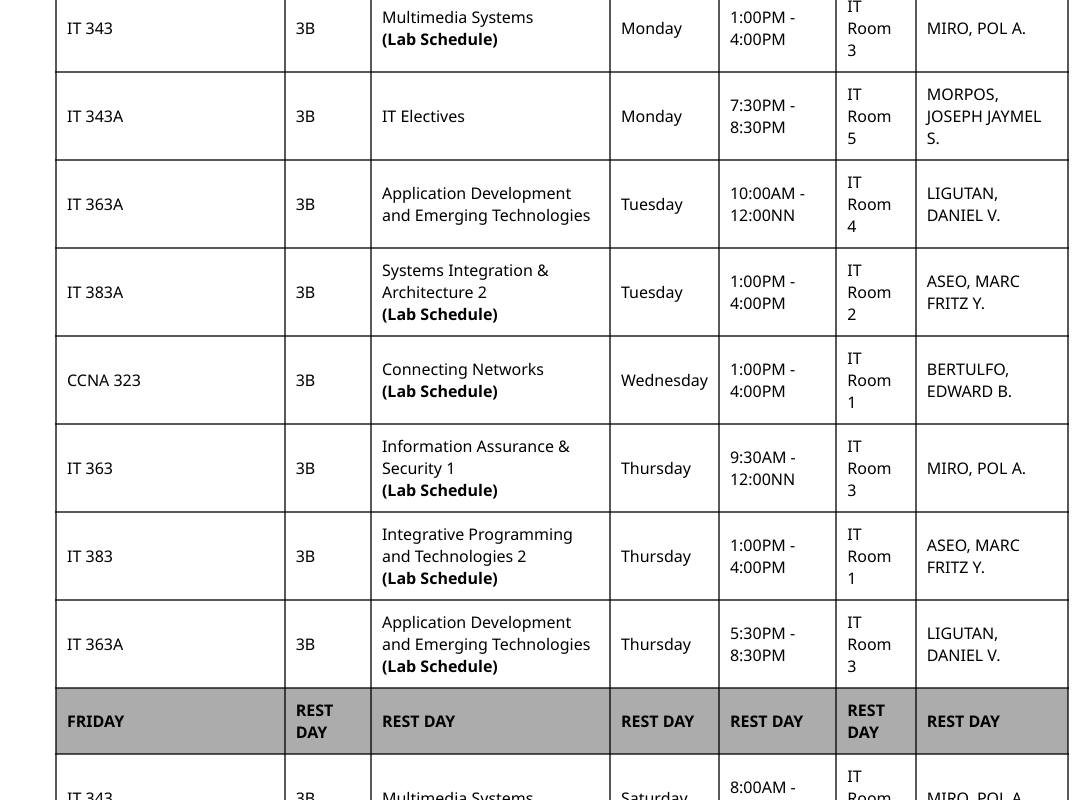
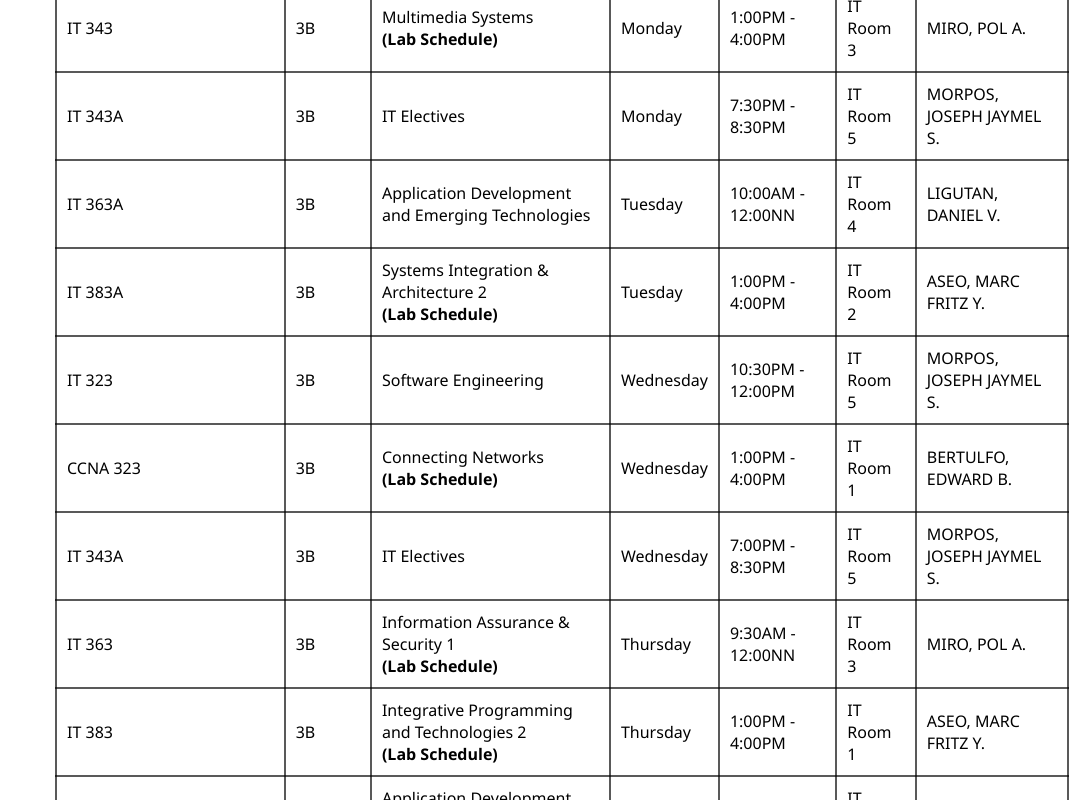
Before and after one commit to FoowsIsBack/Class_schedule3B, a React (Vite) app: page / in a window 1280 px wide. Shown: the part 488-1288 px from the top of the page, without its empty margins (203-1280 px from the left). Built offline with nearby package versions, Linux system fonts and the light colour scheme.

Commit message:
Refactor Schedule component structure

```diff
--- a/src/Schedule.jsx
+++ b/src/Schedule.jsx
@@ -96,6 +96,16 @@ function Schedule() {
           </tr>
 
           <tr className="klase">
+            <td>IT 323</td>
+            <td>3B</td>
+            <td>Software Engineering</td>
+            <td>Wednesday</td>
+            <td>10:30PM - 12:00PM</td>
+            <td>IT Room 5</td>
+            <td>MORPOS, JOSEPH JAYMEL S.</td>
+          </tr>
+
+          <tr className="klase">
             <td>CCNA 323</td>
             <td>3B</td>
             <td>Connecting Networks <br /> <strong>(Lab Schedule)</strong></td>
@@ -103,6 +113,16 @@ function Schedule() {
             <td>1:00PM - 4:00PM</td>
             <td>IT Room 1</td>
             <td>BERTULFO, EDWARD B.</td>
+          </tr>
+
+          <tr className="klase">
+            <td>IT 343A</td>
+            <td>3B</td>
+            <td>IT Electives</td>
+            <td>Wednesday</td>
+            <td>7:00PM - 8:30PM</td>
+            <td>IT Room 5</td>
+            <td>MORPOS, JOSEPH JAYMEL S.</td>
           </tr>
 
           <tr className="klase">
```
